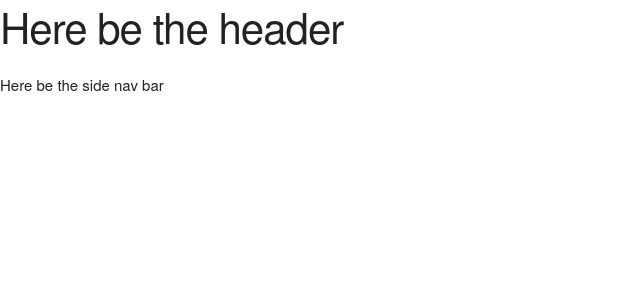
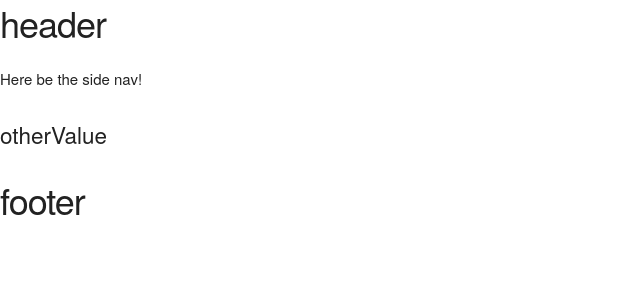
Before and after one commit to bananabrann/jdavisarrangements, a React (Create React App) app: page /products in a window 1280 px wide. Shown: the top 300 px of the page, without its empty margins (0-640 px from the left). Built offline with nearby package versions, Linux system fonts and the light colour scheme.

Commit message:
Route configuration and default state value cleanup in other components

```diff
--- a/src/Components/App/App.js
+++ b/src/Components/App/App.js
@@ -19,13 +19,25 @@ class App extends Component {
     return (
       <div className="App">
         <header>
-          <h2>Here be the header</h2>
+          <Header />
         </header>
-        <nav>
-          Here be the side nav bar
 
-        </nav>
+        <main>
+          <nav>
+            <Nav />
+          </nav>
+          <body>
+            <Route path="/" exact component={Home} render={routerProps => <Home />} />
+            <Route path="/about" exact component={About} render={routerProps => <About></About>} />
+            <Route path="/audio" exact component={Audio} render={routerProps => <Audio></Audio>} />
+            <Route path="/products" exact component={Products} render={routerProps => <Products></Products>} />
 
+          </body>
+        </main>
+
+        <footer>
+          <Footer />
+        </footer>
       </div>
     );
   }
--- a/src/Components/Audio/Audio.js
+++ b/src/Components/Audio/Audio.js
@@ -3,7 +3,7 @@ import React from 'react';
 class Audio extends React.Component {
   constructor() {
     super();
-    this.state = { someKey: 'someValue' };
+    this.state = {};
   }
 
   render() {
@@ -13,7 +13,6 @@ class Audio extends React.Component {
   }
 
   componentDidMount() {
-    this.setState({ someKey: 'otherValue' });
   }
 }
 
--- a/src/Components/Footer/Footer.js
+++ b/src/Components/Footer/Footer.js
@@ -7,7 +7,9 @@ class Footer extends React.Component {
   }
 
   render() {
-    return <p>{this.state.someKey}</p>;
+    return(
+      <h3>footer</h3>
+    )
   }
 
   componentDidMount() {
--- a/src/Components/Header/Header.js
+++ b/src/Components/Header/Header.js
@@ -3,15 +3,17 @@ import React from 'react';
 class Header extends React.Component {
   constructor() {
     super();
-    this.state = { someKey: 'someValue' };
+    this.state = { };
   }
 
   render() {
-    return <p>{this.state.someKey}</p>;
+    return(
+      <h3>header</h3>
+    )
   }
 
   componentDidMount() {
-    this.setState({ someKey: 'otherValue' });
+
   }
 }
 
--- a/src/Components/Home/Home.js
+++ b/src/Components/Home/Home.js
@@ -4,15 +4,16 @@ import './Home.css';
 class Home extends React.Component {
   constructor() {
     super();
-    this.state = { someKey: 'someValue' };
+    this.state = { };
   }
 
   render() {
-    return <p>{this.state.someKey}</p>;
+    return(
+      <p>home</p>
+    )
   }
 
   componentDidMount() {
-    this.setState({ someKey: 'otherValue' });
   }
 }
 
--- a/src/Components/Nav/Nav.js
+++ b/src/Components/Nav/Nav.js
@@ -3,15 +3,14 @@ import React from 'react';
 class Nav extends React.Component {
   constructor() {
     super();
-    this.state = { someKey: 'someValue' };
+    this.state = {  };
   }
 
   render() {
-    return <p>{this.state.someKey}</p>;
+    return <p>Here be the side nav!</p>;
   }
 
   componentDidMount() {
-    this.setState({ someKey: 'otherValue' });
   }
 }
 
```
